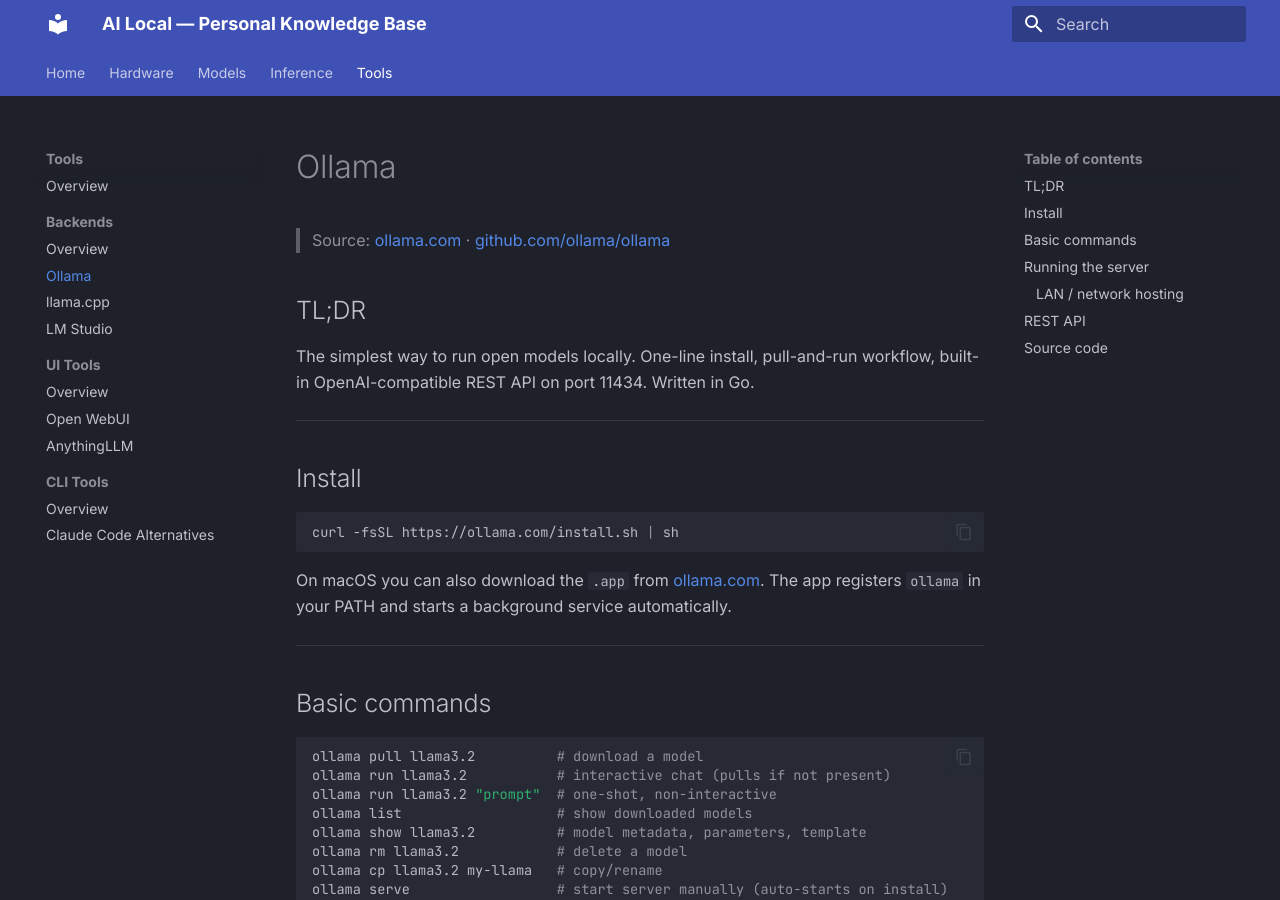
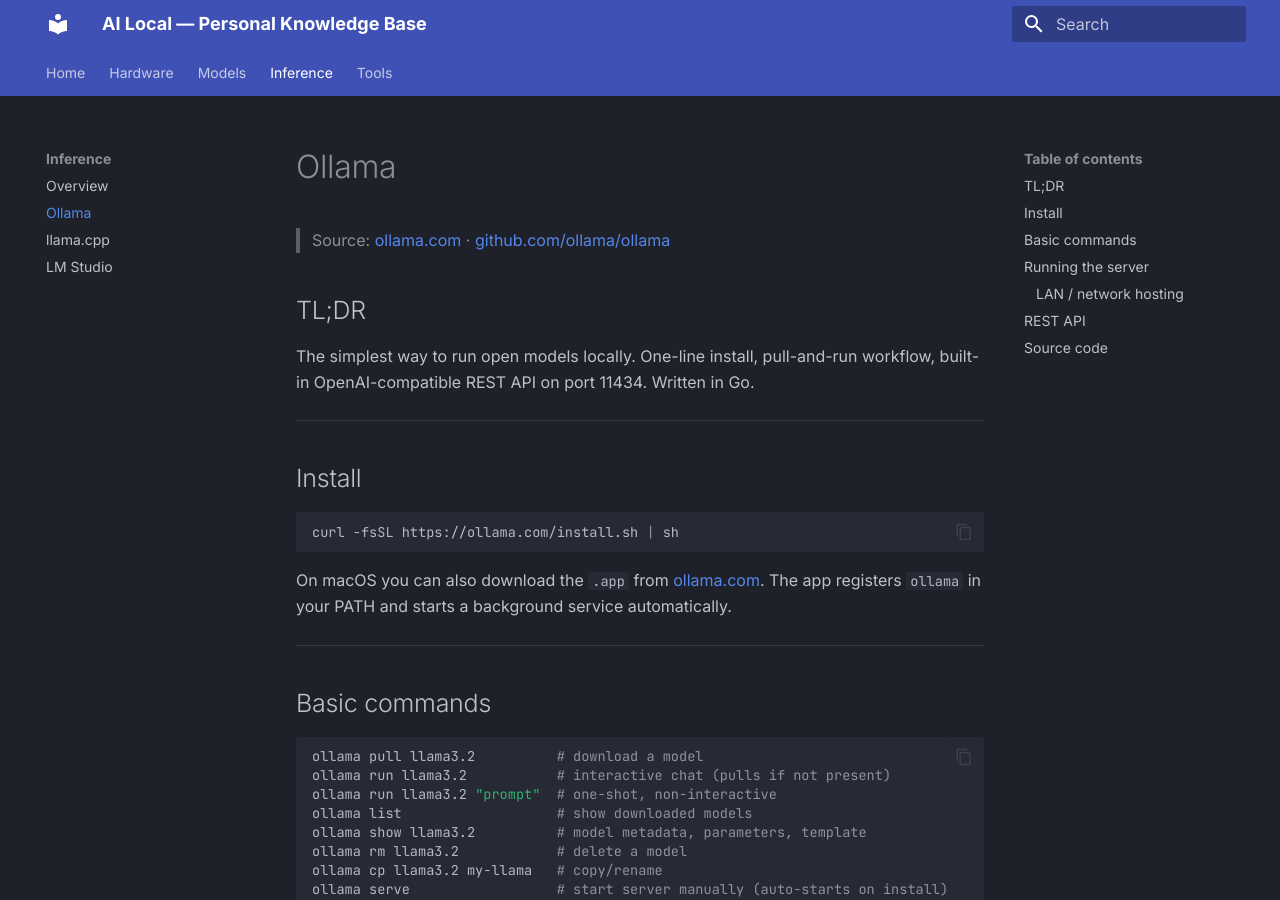
Before and after one commit to t-ballz/ai_local, an MkDocs documentation site: the page built from docs/inference/ollama.md, in a window 1280 px wide and 900 px high. Built offline with MkDocs 1.6.1 and Material for MkDocs 9.7.7, drawn with Linux system fonts in a browser that asks for light colours.

Commit message:
chore: move Backends pages under top-level Inference section
Co-Authored-By: AI

```diff
--- a/mkdocs.yml
+++ b/mkdocs.yml
@@ -33,14 +33,13 @@
   - Home: index.md
   - Hardware: hardware/index.md
   - Models: models/index.md
-  - Inference: inference/index.md
+  - Inference:
+    - Overview: inference/index.md
+    - Ollama: inference/ollama.md
+    - llama.cpp: inference/llama-cpp.md
+    - LM Studio: inference/lm-studio.md
   - Tools:
     - Overview: tools/index.md
-    - Backends:
-      - Overview: tools/backends/index.md
-      - Ollama: tools/backends/ollama.md
-      - llama.cpp: tools/backends/llama-cpp.md
-      - LM Studio: tools/backends/lm-studio.md
     - UI Tools:
       - Overview: tools/ui/index.md
       - Open WebUI: tools/ui/openwebui.md
```
Also changed, not shown: docs/inference/index.md (+7 -1 lines), docs/tools/backends/index.md (deleted, +0 -9 lines), docs/tools/index.md (+0 -1 lines), docs/inference/llama-cpp.md (renamed from docs/tools/backends/llama-cpp.md), docs/inference/lm-studio.md (renamed from docs/tools/backends/lm-studio.md), docs/inference/ollama.md (renamed from docs/tools/backends/ollama.md).
